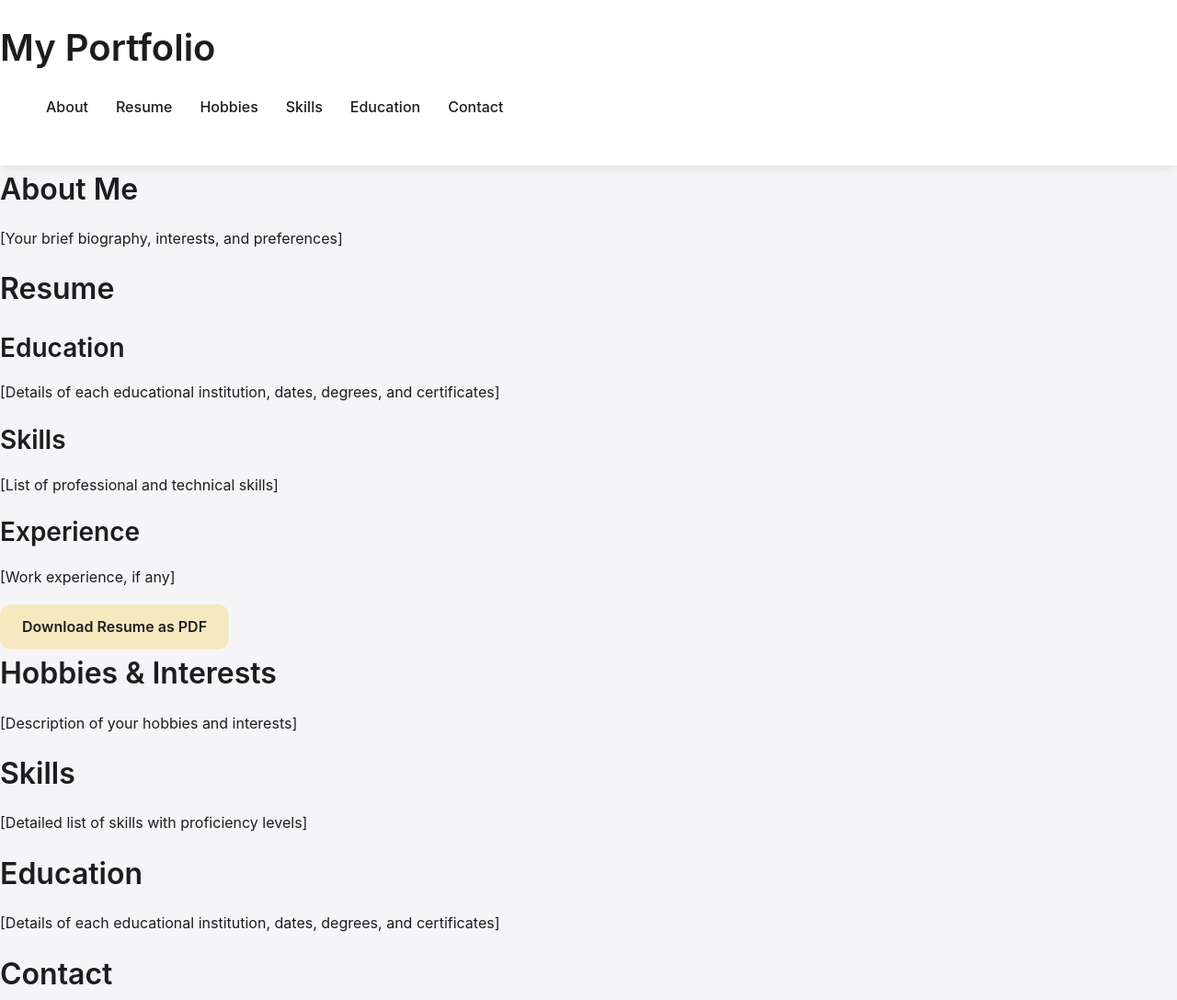
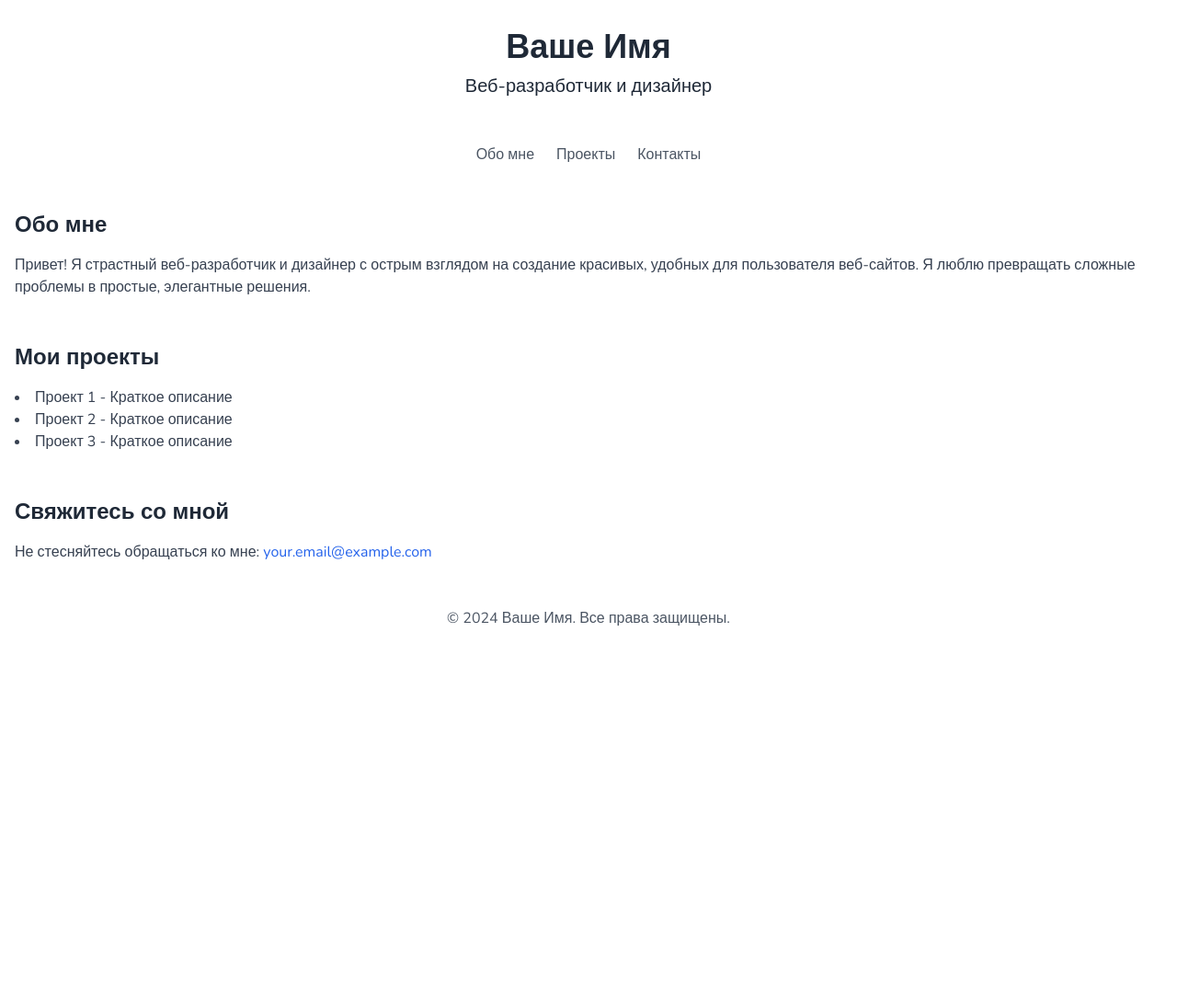
Before and after one commit to Mykola-08/myportfolio, a plain HTML site: page index.html in a window 1280 px wide. Shown: the top 1087 px of the page at 92% size. After the commit the page ends 800 px from the top, so only its background shows below. Drawn offline with nearby package versions, Linux system fonts and the light colour scheme.

Commit message:
Update index.html

```diff
--- a/index.html
+++ b/index.html
@@ -1,63 +1,56 @@
 <!DOCTYPE html>
-<html lang="en">
+<html lang="ru">
 <head>
     <meta charset="UTF-8">
     <meta name="viewport" content="width=device-width, initial-scale=1.0">
-    <title>My Portfolio</title>
-    <link rel="stylesheet" href="styles.css">
+    <title>Ваше Имя - Персональный сайт</title>
+    <script src="https://cdn.tailwindcss.com"></script>
+    <style>
+        @import url('https://fonts.googleapis.com/css2?family=Nunito:wght@400;700&display=swap');
+        body {
+            font-family: 'Nunito', sans-serif;
+        }
+    </style>
 </head>
-<body>
-    <header>
-        <h1>My Portfolio</h1>
-        <nav>
-            <ul>
-                <li><a href="#about">About</a></li>
-                <li><a href="#resume">Resume</a></li>
-                <li><a href="#hobbies">Hobbies</a></li>
-                <li><a href="#skills">Skills</a></li>
-                <li><a href="#education">Education</a></li>
-                <li><a href="#contact">Contact</a></li>
+<body class="bg-white text-gray-800">
+    <div class="container mx-auto px-4 py-8">
+        <header class="text-center mb-12">
+            <h1 class="text-4xl font-bold mb-2">Ваше Имя</h1>
+            <p class="text-xl">Веб-разработчик и дизайнер</p>
+        </header>
+
+        <nav class="mb-12">
+            <ul class="flex justify-center space-x-6">
+                <li><a href="#about" class="text-gray-600 hover:text-gray-900 transition duration-300">Обо мне</a></li>
+                <li><a href="#projects" class="text-gray-600 hover:text-gray-900 transition duration-300">Проекты</a></li>
+                <li><a href="#contact" class="text-gray-600 hover:text-gray-900 transition duration-300">Контакты</a></li>
             </ul>
         </nav>
-    </header>
-    <main>
+
+        <main class="space-y-12">
             <section id="about">
-            <h2>About Me</h2>
-            <p>[Your brief biography, interests, and preferences]</p>
+                <h2 class="text-2xl font-bold mb-4">Обо мне</h2>
+                <p class="text-gray-700">Привет! Я страстный веб-разработчик и дизайнер с острым взглядом на создание красивых, удобных для пользователя веб-сайтов. Я люблю превращать сложные проблемы в простые, элегантные решения.</p>
             </section>
-        <section id="resume">
-            <h2>Resume</h2>
-            <h3>Education</h3>
-            <p>[Details of each educational institution, dates, degrees, and certificates]</p>
-            <h3>Skills</h3>
-            <p>[List of professional and technical skills]</p>
-            <h3>Experience</h3>
-            <p>[Work experience, if any]</p>
-            <a href="resume.pdf" class="button">Download Resume as PDF</a>
+
+            <section id="projects">
+                <h2 class="text-2xl font-bold mb-4">Мои проекты</h2>
+                <ul class="list-disc list-inside text-gray-700">
+                    <li>Проект 1 - Краткое описание</li>
+                    <li>Проект 2 - Краткое описание</li>
+                    <li>Проект 3 - Краткое описание</li>
+                </ul>
             </section>
-        <section id="hobbies">
-            <h2>Hobbies & Interests</h2>
-            <p>[Description of your hobbies and interests]</p>
-        </section>
-        <section id="skills">
-            <h2>Skills</h2>
-            <p>[Detailed list of skills with proficiency levels]</p>
-        </section>
-        <section id="education">
-            <h2>Education</h2>
-            <p>[Details of each educational institution, dates, degrees, and certificates]</p>
-        </section>
+
             <section id="contact">
-            <h2>Contact</h2>
-            <p>Email: <a href="mailto:yourname@example.com">yourname@example.com</a></p>
-            <p>LinkedIn: <a href="https://linkedin.com/in/yourprofile">linkedin.com/in/yourprofile</a></p>
-            <p>GitHub: <a href="https://github.com/yourusername">github.com/yourusername</a></p>
-            <p>Telegram: <a href="https://t.me/yourusername">@yourusername</a></p>
+                <h2 class="text-2xl font-bold mb-4">Свяжитесь со мной</h2>
+                <p class="text-gray-700">Не стесняйтесь обращаться ко мне: <a href="mailto:your.email@example.com" class="text-blue-600 hover:underline">your.email@example.com</a></p>
             </section>
         </main>
-    <footer>
-        <p>&copy; 2024 [Your Name]. All rights reserved.</p>
+
+        <footer class="mt-12 text-center text-gray-600">
+            <p>&copy; 2024 Ваше Имя. Все права защищены.</p>
         </footer>
-    <script src="scripts.js"></script>
+    </div>
 </body>
 </html>
```
Lines whose indentation alone changed are shown as unchanged.
